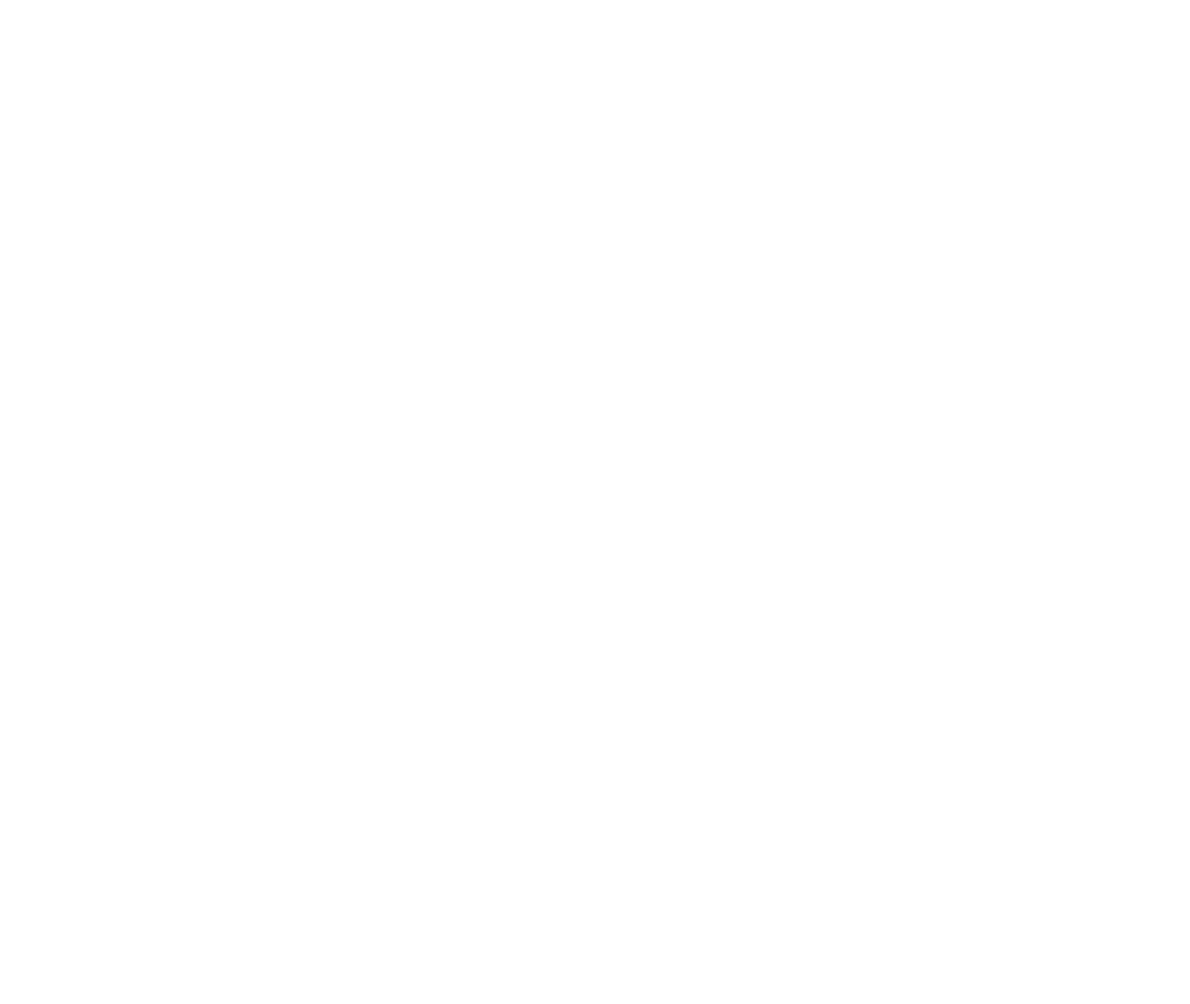
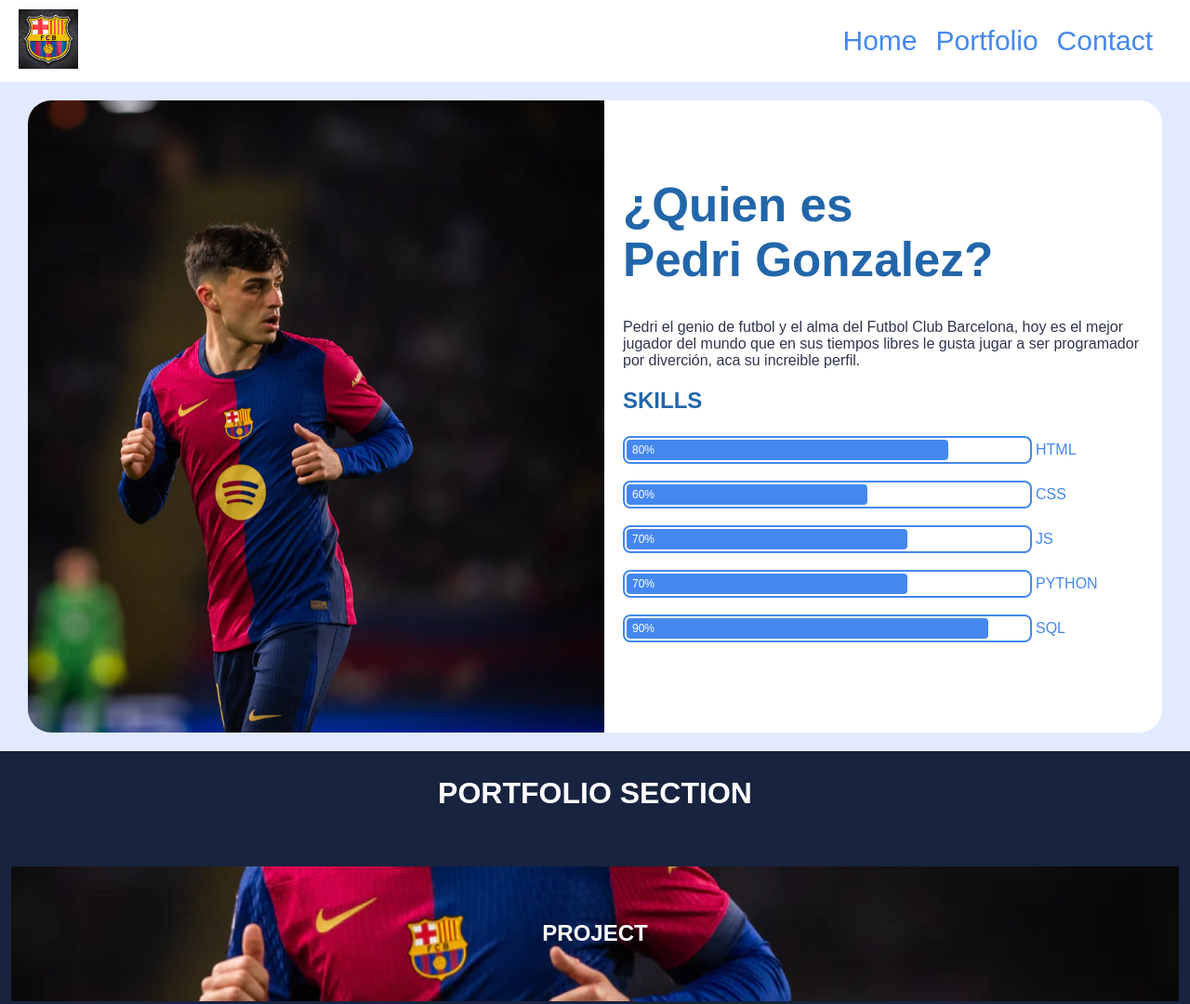
Before and after one commit to SantiagoArboleda19/HTML-Y-CSS, a plain HTML site: page Grid/making-a-web-page/index.html in a window 1280 px wide. Shown: the top 1080 px of the page at 93% size. Before the commit the page ends 800 px from the top, so only its background shows below. Drawn offline with Linux system fonts and the light colour scheme.

Commit message:
advanced

```diff
--- a/Grid/making-a-web-page/index.html
+++ b/Grid/making-a-web-page/index.html
@@ -7,6 +7,126 @@
     <link rel="stylesheet" href="styles.css ">
 </head>
 <body>
+    <header class="header">
+        <input class="header__checkbox" type="checkbox" id="open-menu">
+        <label for="open-menu" class="header__open-nav-button" role="button">=</label>
+        <div class="header__logo-container">
+            <img class="header__logo" src="images (1).jpg" alt="">
+        </div>
+        <nav class="header__nav">
+            <ul class="header__nav-list">
+                <li class="header__nav-item"><a href="#">Home</a></li>
+                <li class="header__nav-item"><a href="#">Portfolio</a></li>
+                <li class="header__nav-item"><a href="#">Contact</a></li>
+            </ul>
+        </nav>
+    </header>
+    <main class="profile">
+        <div class="profile__wrapper">
+            <div class="profile__img-container">
+                <img src="VO250410A76880.webp" class="profile__img">
+            </div>
+            <div class="profile__data-container">
+                <div class="profile__data">
+                    <div class="profile__description">
+                        <h1>¿Quien es Pedri Gonzalez?</h1>
+                        <p>
+                        Pedri el genio de futbol y el alma del Futbol Club Barcelona, hoy es el mejor jugador del mundo que en sus tiempos libres le gusta jugar a ser programador por diverción, aca su increible perfil.
+                        </p>
+                    </div>
+                    <div class="profile__skills-container">
+                        <h2>SKILLS</h2>
+                        <ul>
+                            <li class="profile__skill">
+                                <div class="load-bar">
+                                    <div class="load-bar__bar bar--80">80%</div>
+                                </div>
+                                <span class="profile__skill-name">HTML</span>
+                            </li>
 
+                            <li class="profile__skill">
+                                <div class="load-bar">
+                                    <div class="load-bar__bar bar--60">60%</div>
+                                </div>
+                                <span class="profile__skill-name">CSS</span>
+                            </li>
+
+                            <li class="profile__skill">
+                                <div class="load-bar">
+                                    <div class="load-bar__bar bar--70">70%</div>
+                                </div>
+                                <span class="profile__skill-name">JS</span>
+                            </li>
+
+                            <li class="profile__skill">
+                                <div class="load-bar">
+                                    <div class="load-bar__bar bar--70">70%</div>
+                                </div>
+                                <span class="profile__skill-name">PYTHON</span>
+                            </li>
+
+                            <li class="profile__skill">
+                                <div class="load-bar">
+                                    <div class="load-bar__bar bar--90">90%</div>
+                                </div>
+                                <span class="profile__skill-name">SQL</span>
+                            </li>
+                        </ul>
+                    </div>
+                </div>
+            </div>
+        </div>
+    </main>
+    <section class="portfolio">
+        <h2 class="portfolio__tittle">PORTFOLIO SECTION</h2>
+        <div class="portfolio__project-container">
+            <div class="portfolio__project">
+                <h2 class="portfolio__project-name">PROJECT</h2>
+            </div>
+            <div class="portfolio__project">
+                <h2 class="portfolio__project-name">PROJECT</h2>
+            </div>
+            <div class="portfolio__project">
+                <h2 class="portfolio__project-name">PROJECT</h2>
+            </div>
+            <div class="portfolio__project">
+                <h2 class="portfolio__project-name">PROJECT</h2>
+            </div>
+            <div class="portfolio__project">
+                <h2 class="portfolio__project-name">PROJECT</h2>
+            </div>
+            <div class="portfolio__project">
+                <h2 class="portfolio__project-name">PROJECT</h2>
+            </div>
+        </div>
+    </section>
+    <section class="form">
+        <h2 class="form__tittle">CONTACT</h2>
+        <form class="form__form">
+            <div class="form__input-container">
+                <label>Nombre
+                    <input type="text" placeholder="Pedrito">
+                </label>
+            </div>
+            <div class="form__input-container">
+                <label>Apellido
+                    <input type="text" placeholder="Gonzalez">
+                </label>
+            </div>
+            <div class="form__input-container">
+                <label>E-mail
+                    <input type="email" placeholder="pedri@gmail.com">
+                </label>
+            </div>
+            <div class="form__input-container">
+                <label>Mensaje
+                    <textarea placeholder="pedri@gmail.com"></textarea>
+                </label>
+            </div>
+            <div class="form__input-container">
+                    <input type="submit">
+            </div>
+        </form>
+    </section>
 </body>
 </html>
--- a/Grid/making-a-web-page/styles.css
+++ b/Grid/making-a-web-page/styles.css
@@ -0,0 +1,358 @@
+* {
+    box-sizing: border-box;
+}
+
+body {
+    margin: 0;
+    font-family: sans-serif;
+    background-color: #e2eaff;
+    color: #101632dd;
+}
+
+body, div, ul, nav, header, footer, a, li, label {
+    margin: 0;
+    padding: 0;
+}
+
+
+/* ------ HEADER SECTION ------ */
+
+
+
+.header {
+    background-color: #fff;
+    display: flex;
+    justify-content: space-between;
+    align-items: center;
+    container-type: inline-size;
+    container-name: header;
+    position: relative;
+    z-index: 10;
+    text-align: center;
+}
+
+.header__open-nav-button {
+    color: #48e;
+    font-size: 3rem;
+    font-weight: 600;
+    position: absolute;
+    right: 10px;
+}
+
+.header__checkbox {
+    display: none;
+}
+
+.header__nav {
+    display: none;
+    background-color: #fff;
+    position: absolute;
+    height: 100vh;
+    width: 100vw;
+    top: 0;
+    z-index: -1;
+}
+
+.header__nav-list {
+    display: flex;
+    flex-direction: column;
+    height: 40vh;
+    margin: auto;
+    justify-content: space-evenly;
+    font-size: 30px;
+}
+
+.header__checkbox:checked ~ .header__nav {
+    display: flex;
+}
+
+.header__logo {
+    max-width: 100%;
+    width: 64px;
+    margin: 10px 20px;
+}
+
+.header__nav-item {
+    list-style: none;
+}
+
+.header__nav-item a {
+    color: #48e;
+    text-decoration: none;
+}
+
+.header__nav-item :is(:hover,:active) {
+    text-decoration: underline;
+}
+
+
+
+/* ------ HEADER QUERIES ------ */
+
+
+
+@container header (min-width: 600px) {
+    .header__nav {
+        display: block;
+        position: static;
+        height: auto;
+        width: auto;
+        justify-content: space-between;
+        z-index: 0;
+    }
+
+    .header__nav-list {
+        flex-direction: row;
+        height: auto;
+        width: auto;
+        gap: 20px;
+        margin-right: 40px;
+    }
+
+    .header__open-nav-button {
+        display: none;
+    }
+}
+
+
+
+/* ------ HEADER ENDS ------ */
+
+
+/* ------ PROFILE SECTION ------ */
+
+
+
+.profile {
+    container-name: profile;
+    container-type: inline-size;
+}
+
+.profile__wrapper {
+    display: flex;
+    flex-direction: column;
+    justify-content: center;
+    background-color: #fff;
+    max-width: 1400px;
+}
+
+.profile__data-container {
+    max-width: 600px;
+    padding: 20px;
+}
+
+.profile__img-container {
+    max-height: 500px;
+    overflow: hidden;
+}
+
+.profile__img {
+    max-width: 100%;
+    width: 720px;
+}
+
+h1 {
+    color: #26a;
+}
+
+.profile__skills-container h2{
+    color: #26a;
+}
+
+.profile__skill {
+    list-style: none;
+    display: flex;
+    margin: 10px;
+    max-width: 600px;
+    margin-left: 0;
+    align-items: center;
+}
+
+.profile__skill-name {
+    color: #48e;
+}
+
+.load-bar {
+    border: 2px solid #48e;
+    border-radius: 8px;
+    color: #fff;
+    padding: 2px;
+    font-size: 12px;
+    width: 80%;
+    margin: 4px;
+    margin-left: 0;
+}
+
+.load-bar__bar {
+    background-color: #48e;
+    border-radius: 4px;
+    padding: 4px 6px;
+}
+
+.bar--80 {
+    width: 80%;
+}
+
+.bar--60 {
+    width: 60%;
+}
+
+.bar--70 {
+    width: 70%;
+}
+
+.bar--90 {
+    width: 90%;
+}
+
+
+
+/* ------ PROFILE QUERIES ------ */
+
+@container profile (min-width: 720px) {
+    .profile__wrapper {
+        flex-direction: row;
+        padding: 20px;
+        background-color: transparent;
+        height: 90vh;
+        margin: auto;
+    }
+
+    .profile__data-container {
+        background-color: #fff;
+        display: flex;
+        align-items: center;
+        border-radius: 0 25px 25px 0;
+    }
+
+    h1 {
+        margin-top: 0;
+        font-size: 3.2rem;
+        text-wrap: balance;
+    }
+
+    .profile__data {
+        max-width: 620px;
+    }
+
+    .profile__img-container {
+        max-height: initial;
+        border-radius: 25px 0 0 25px;
+    }
+
+    .profile__img {
+        max-width: 620px;
+        object-fit: cover;
+        height: 100%;
+    }
+}
+
+
+
+/* ------ PROFILE ENDS ------ */
+
+
+/* ------ PORTFOLIO SECTION ------ */
+
+
+
+.portfolio {
+    background-color: #18233f;
+    color: #fff;
+    min-height: 100vh;
+    display: flex;
+    flex-direction: column;
+    text-align: center;
+    container-name: portfolio;
+    container-type: inline-size;
+    justify-content: space-evenly;
+}
+
+.portfolio__tittle {
+    font-size: 2rem;
+    margin-bottom: 0;
+}
+
+.portfolio__project-container {
+    display: grid;
+    grid-template-columns: 1fr;
+    max-width: 1300px;
+    margin: auto;
+    width: 100%;
+    gap: 12px;
+    padding: 12px;
+    min-height: 80vh;
+
+}
+
+.portfolio__project {
+    background-image: url(VO250410A76880.webp);
+    background-position: center;
+    background-size: cover;
+    display: grid;
+    place-content: center;
+}
+
+.portfolio__project:hover {
+    opacity: 0.68;
+    outline: 2px solid #eee6;
+}
+
+/* ------ PORTFOLIO QUERIES ------ */
+
+@container portfolio (min-width: 56.25rem) {
+    .portfolio__project-container {
+        grid-template-columns: repeat(auto-fill, minmax(420px,1fr));
+    }
+
+    .portfolio__project:first-child {
+        grid-column: span 2;
+    }
+
+    .portfolio__project:nth-child(6) {
+        grid-column: span 2;
+    }
+}
+
+@container portfolio (min-width: 81.25rem) {
+    .portfolio__project-container {
+        grid-template-columns: repeat(auto-fill, minmax(300px,1fr));
+    }
+
+    .portfolio__project:first-child {
+        grid-column: span 2;
+        grid-row: span 2;
+    }
+
+    .portfolio__project:nth-child(6) {
+        grid-column: span 4;
+    }
+}
+
+
+
+/* ------ PORTFOLIO ENDS ------ */
+
+
+/* ------ CONTACT SECTION ------ */
+
+.form {
+    min-height: 50vh;
+    display: flex;
+    flex-direction: column;
+    justify-content: center;
+}
+
+.form__form {
+    flex: 1;
+    padding: 12px;
+}
+
+.form__input-container :is(input,textarea){
+    width: 100%;
+    padding: 9px 6px;
+    font-size: 16px;
+    margin: 4px;
+    border: none;
+    box-shadow: 2px 2px 4px #0003;
+}
```
Also changed, not shown: Grid/making-a-web-page/VO250410A76880.webp (added), Grid/making-a-web-page/images (1).jpg (added), Grid/making-a-web-page/images.jpg (added).
